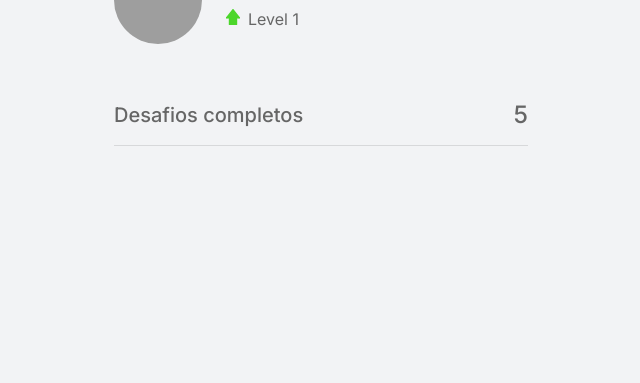
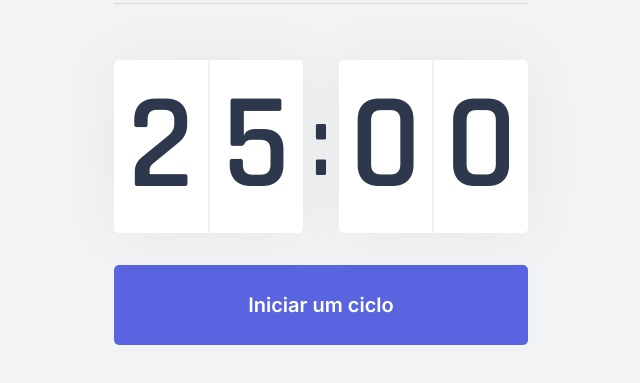
Before and after one commit to yurisoaresm/moveit-next, a Next.js app: page / in a window 1280 px wide. Shown: the part 321-704 px from the top of the page, without its empty margins (62-702 px from the left). Built offline with nearby package versions, Linux system fonts and the light colour scheme; grey boxes are pictures that could not be loaded.

Commit message:
feat: create countdown component

```diff
--- /dev/null
+++ b/src/components/Countdown.tsx
@@ -0,0 +1,23 @@
+import styles from '../styles/components/Countdown.module.css';
+
+export function Countdown() {
+  return (
+    <div>
+      <div className={styles.countdownContainer} >
+        <div>
+          <span>2</span>
+          <span>5</span>
+        </div>
+        <span>:</span>
+        <div>
+          <span>0</span>
+          <span>0</span>
+        </div>
+      </div>
+
+      <button type='button' className={styles.countdownButton}>
+        Iniciar um ciclo
+      </button>
+    </div>
+  );
+}
--- a/src/pages/_document.tsx
+++ b/src/pages/_document.tsx
@@ -2,8 +2,10 @@
 
 export default function Document() {
   return (
-    <Html lang="en">
+    <Html lang="pt-br">
       <Head>
+        <link rel="shortcut icon" href="favicon.png" type="image/png" />
+
         <link rel="preconnect" href="https://fonts.googleapis.com" />
         <link rel="preconnect" href="https://fonts.gstatic.com" />
         <link href="https://fonts.googleapis.com/css2?family=Inter:wght@400;500;600&family=Rajdhani:wght@600&display=swap" rel="stylesheet" />
--- a/src/pages/index.tsx
+++ b/src/pages/index.tsx
@@ -1,23 +1,31 @@
 import { ExperienceBar } from '../components/ExperienceBar';
 import { Profile } from '../components/Profile';
 import { CompletedChallenges } from '../components/CompletedChallenges';
+import { Countdown } from '../components/Countdown';
+
+import Head from 'next/head';
 
 import styles from '../styles/pages/Home.module.css';
 
 export default function Home() {
   return (
     <div className={styles.container}>
+      <Head>
+        <title>Início | Moveit</title>
+      </Head>
+
       <ExperienceBar />
 
       <section>
         <div >
           <Profile />
           <CompletedChallenges />
+          <Countdown />
         </div>
         <div>
 
         </div>
       </section>
     </div>
-  )
+  );
 }
--- /dev/null
+++ b/src/styles/components/Countdown.module.css
@@ -0,0 +1,65 @@
+.countdownContainer {
+  display: flex;
+  align-items: center;
+
+  font-family: Rajdhani;
+  font-weight: 600;
+  color: var(--title);
+}
+
+.countdownContainer > div {
+  flex: 1;
+
+  display: flex;
+  align-items: center;
+  justify-content: space-evenly;
+
+  background: var(--white);
+  box-shadow: 0 0 60px rgba(0, 0, 0, 0.05);
+  border-radius: 5px;
+  font-size: 8.5rem;
+  text-align: center;
+}
+
+.countdownContainer > div span {
+  flex: 1;
+}
+
+.countdownContainer > div span:first-child {
+  border-right: 1px solid #f0f1f3;
+}
+
+.countdownContainer > div span:last-child {
+  border-left: 1px solid #f0f1f3;
+}
+
+.countdownContainer > span {
+  font-size: 6.25rem;
+  margin: 0 0.5rem;
+}
+
+.countdownButton {
+  width: 100%;
+  height: 5rem;
+
+  margin-top: 2rem;
+
+  display: flex;
+  align-items: center;
+  justify-content: center;
+
+  border: 0;
+  border-radius: 5px;
+
+  background: var(--blue);
+  color: var(--white);
+
+  font-size: 1.25rem;
+  font-weight: 600;
+
+  transition: background-color 0.2s;
+}
+
+.countdownButton:hover {
+  background-color: var(--blue-dark);
+}
```
